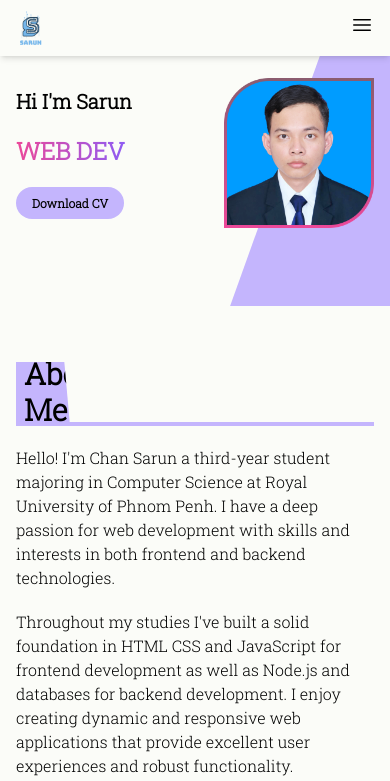
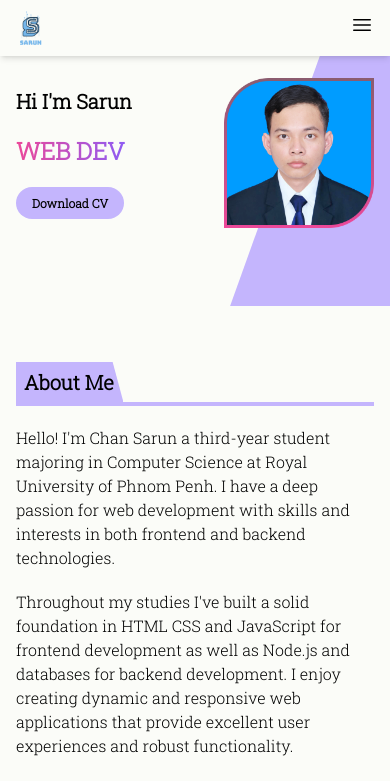
Before and after one commit to ChanSarun168/Portfolio, a Next.js app: page / in a window 390 px wide. Shown: the top 781 px of the page. Built offline with nearby package versions, Linux system fonts and the light colour scheme.

Commit message:
fixed: mobile screen

```diff
--- a/src/app/page.tsx
+++ b/src/app/page.tsx
@@ -43,10 +43,10 @@ export default function Home() {
         {/* About me */}
 
         <div className="w-full" ref={sectionRefs.aboutMeRef}>
-          <h1 className="w-[15%] h-[60px] bg-violet-300 session-clip-path text-3xl font-bold flex items-center pl-2">
+          <h1 className="xl:w-[15%] w-[30%] xl:h-[60px] h-[40px] bg-violet-300 session-clip-path xl:text-3xl text-xl font-bold flex items-center pl-2">
             About Me
           </h1>
-          <div className="w-full h-[440px] border-t-4 border-violet-300 pt-5">
+          <div className="w-full border-t-4 border-violet-300 pt-5 mb-5">
             <p className="first-line:pl-5">
               Hello! I&apos;m Chan Sarun a third-year student majoring in
               Computer Science at Royal University of Phnom Penh. I have a deep
```
